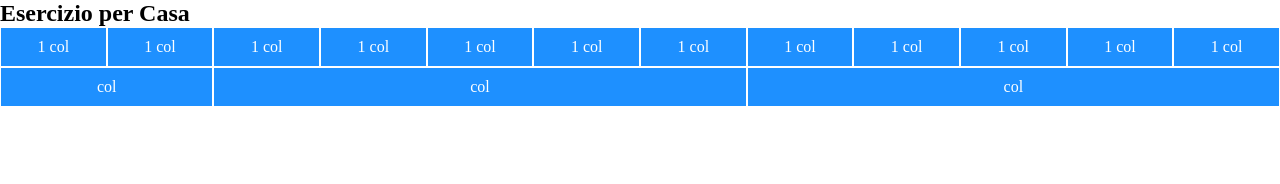
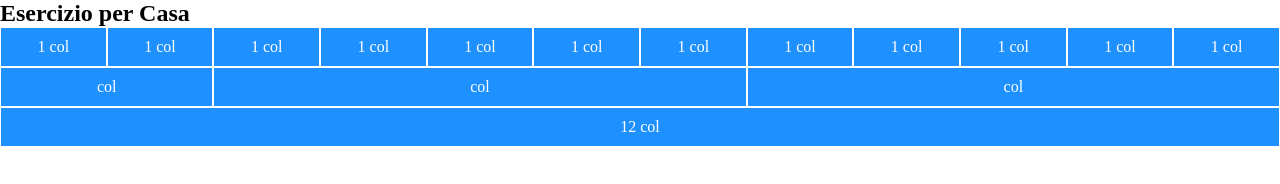
Before and after one commit to MarcoSalvatore91/html-css-12bool, a plain HTML site: page index.html in a window 1280 px wide. Drawn offline with Linux system fonts and the light colour scheme.

Commit message:
homework col 12

```diff
--- a/index.html
+++ b/index.html
@@ -30,6 +30,8 @@
             <div class="col-5">col</div>
             <div class="col-5">col</div>
         </div>
+        <div class="row content-center align-center">
+            <div class="col-12">12 col</div>
     </section>
 </body>
 </html>
```
